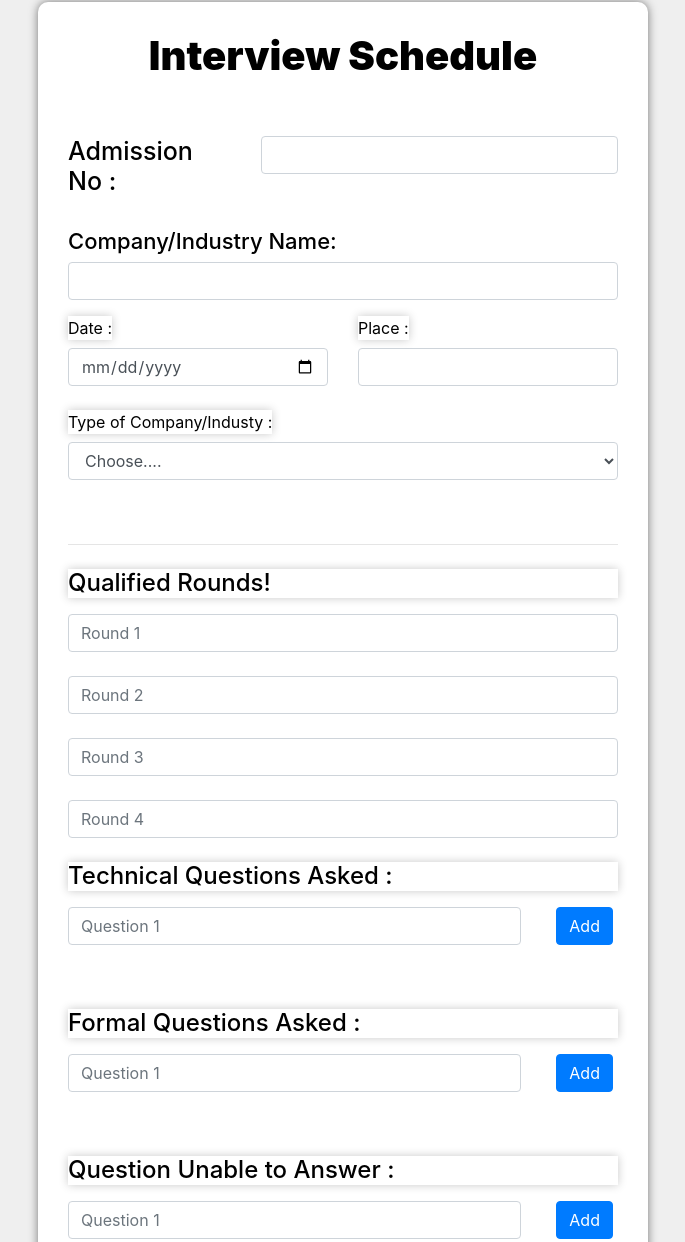
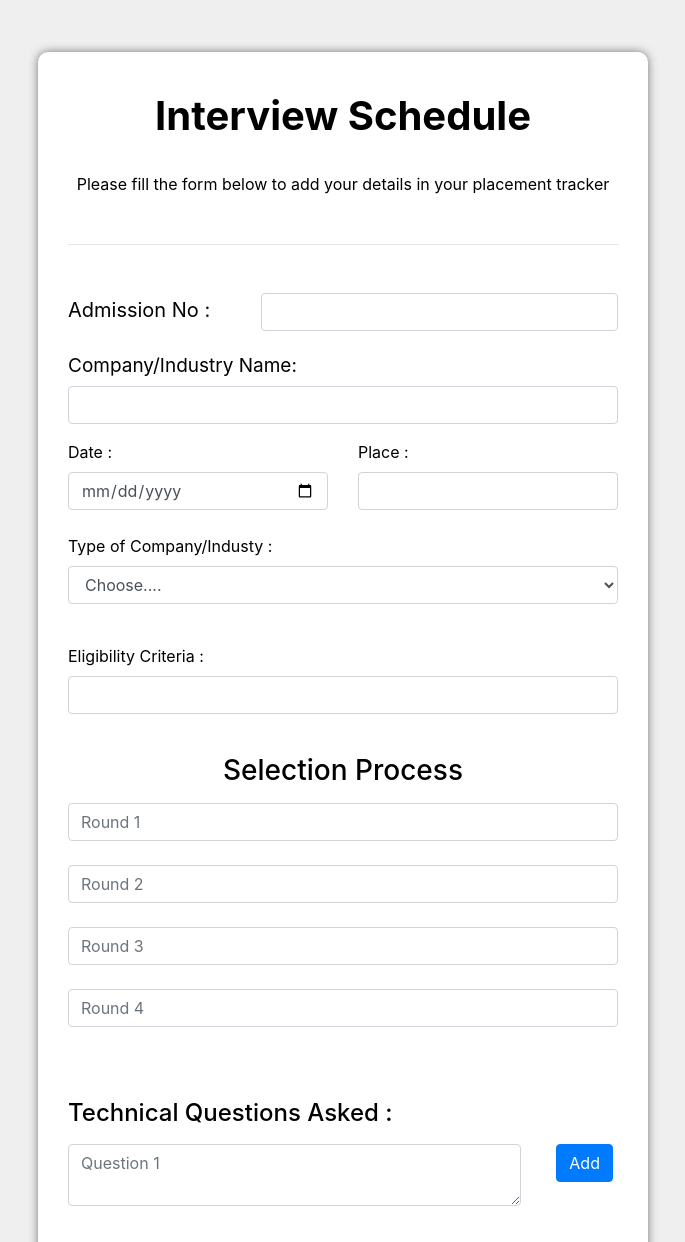
Before and after one commit to him15/form, a plain HTML site: page index.html in a window 1280 px wide. Shown: the part 18-1260 px from the top of the page, without its empty margins (297-982 px from the left). Drawn offline with nearby package versions, Linux system fonts and the light colour scheme.

Commit message:
third commit

```diff
--- a/css/des.css
+++ b/css/des.css
@@ -17,7 +17,7 @@
 
  .lavel{
  	color: black;
- 	box-shadow: 0px 0px 10px 0px 	#C8C8C8;
+ 	/*box-shadow: 0px 0px 10px 0px 	#C8C8C8;*/
  }
 
  #heading{
@@ -33,8 +33,9 @@
 
 #headr{
 	text-align: center;
-	font-weight: 900;
+	font-weight: 700;
 	color:  black;
+	margin-top: 10px;
 }
 
 #btn-smll{
@@ -43,3 +44,14 @@
     border-radius: 30px;
     width:70%;
 }
+.justify-content-center{
+	margin-top: 50px;
+}
+
+h3.lavel{
+	text-align: center;
+}
+
+.small-button{
+	margin-top: 40px;
+}
--- a/index.html
+++ b/index.html
@@ -27,12 +27,18 @@
 	<section class="row justify-content-center">
 		<section class="col-12 col-sm-6 col-md-6 inside">
 			<form class="form-container ">
-				<h1 id="headr">Interview Schedule</h1>
-				<br><br>
+				<h1 id="headr">Interview Schedule</h1><br>
+
+
+				<div class="form-group">
+						<p class="mb-3" id="heading" style="color: black;">Please fill the form below to add your details in your placement tracker<p>
+				</div>
+
+				<hr class="my-5" >
 					<!-- admssion no -->
 				<div class="row">
 					<div class="col-sm-4">
-						<h4 style="color:black;font-size:25px; class="mb-3 lavel" >Admission No :</h4>
+						<h4 style="color:black;font-size:20px; margin-top:5px;  font-weight: normal;class="mb-3 lavel" >Admission No :</h4>
 					</div>
 
 					<div class="col-sm-8">
@@ -42,7 +48,7 @@
 
 
 				<div class="form-group">
-					<h4 style="color:black;font-size:22px; class="mb-3 lavel" >Company/Industry Name:</h4>
+					<h4 style="color:black;font-size:19px; font-weight: normal; class="mb-3 lavel" >Company/Industry Name:</h4>
 					<!-- <label for="firstName" class="lavel" >Company/Industry Name:</label> -->
 					<input type="text" class="form-control" name="" id="firstName" required>
 				</div>
@@ -73,42 +79,46 @@
 					</select>
 				</div><br>
 
+				<div class="form-group">
+					<label for="lastName" class="lavel" >Eligibility Criteria : </label>
+					<input type="text" class="form-control" name="" id="place" required>
+				</div><br>
+
 
 				<!-- <hr class="my-4"> -->
 
-				<hr class="my-4">
+				<!-- <hr class="my-4"> -->
 
-				<h4 class="mb-3 lavel">Qualified Rounds!</h4>
+				<h3 class="mb-3 lavel">Selection Process</h3>
 					<input type="text" class="form-control" name="" id="" placeholder="Round 1"><br>
 						<input type="text" class="form-control" name="" id="" placeholder="Round 2"><br>
 						<input type="text" class="form-control" name="" id="" placeholder="Round 3"><br>
-						<input type="text" class="form-control" name="" id="" placeholder="Round 4"><br>
+						<input type="text" class="form-control" name="" id="" placeholder="Round 4"><br><br><br>
 
-					<!-- ------------------Questions ---------------------- -->
+					<!-- --------------	TECHNICAL QUESTIONS ---------------------- -->
 					<div class="form-group">
 						<h4 class="mb-3 lavel">Technical Questions Asked :</h4>
 
 						<div class="row">
 					<div class="col-sm-10">
-						<input type="text" class="form-control" name="" id="" placeholder="Question 1">
+						<textarea class="form-control" rows="2" id="comment" placeholder="Question 1"></textarea>
 					</div>
 
 					<div class="col-sm-2">
 						<center>
-						<button type="submit"  class="btn btn-primary ">Add</button>
+					<button type="submit" class="btn btn-primary">Add</button>
 						</center>
 					</div>
 				</div>
+			</div><br><br>
 
 
-
-					</div><br><br>
-
+			<!-- ---------------------FORMAL QUESTION---------------------------- -->
 					<div class="form-group">
 						<h4 class="mb-3 lavel">Formal Questions Asked :</h4>
 						<div class="row">
 					<div class="col-sm-10">
-						<input type="text" class="form-control" name="" id="" placeholder="Question 1">
+						<textarea class="form-control" rows="2" id="comment" placeholder="Question 1"></textarea>
 					</div>
 
 					<div class="col-sm-2">
@@ -119,11 +129,12 @@
 				</div>
 					</div><br><br>
 
+			<!-- --------------QUESTION UNABLE TO ANSWER------------------ -->
 					<div class="form-group">
 						<h4 class="mb-3 lavel">Question Unable to Answer :</h4>
 						<div class="row">
 					<div class="col-sm-10">
-						<input type="text" class="form-control" name="" id="" placeholder="Question 1">
+						<textarea class="form-control" rows="2" id="comment" placeholder="Question 1"></textarea>
 					</div>
 
 					<div class="col-sm-2">
@@ -136,7 +147,7 @@
 
 					<!-- --------------------Rate experience------------------ -->
 
-					<h4 class="mb-3 lavel">Rate Your Experience</h4>
+					<h3 class="mb-3 lavel">Rate Your Experience</h3>
 					<div class="form-check">
 						<input id="rate" type="radio" class="form-check-input " name="round"  required>
 						<label for="rate" class="lavel">Excellent</label>
```
